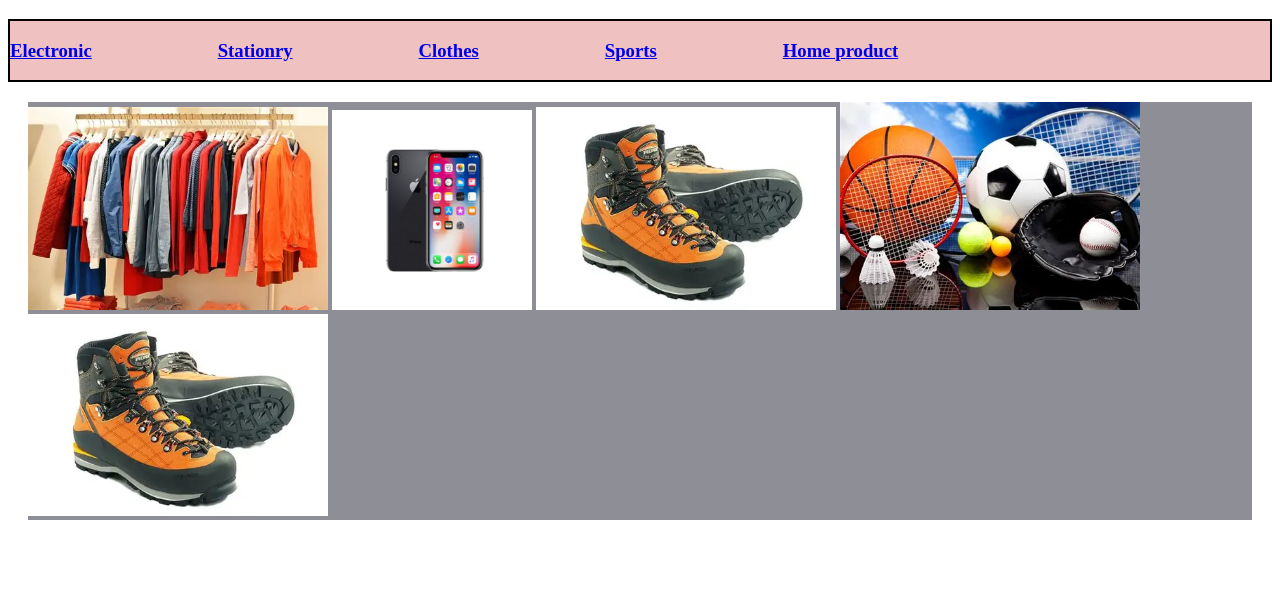
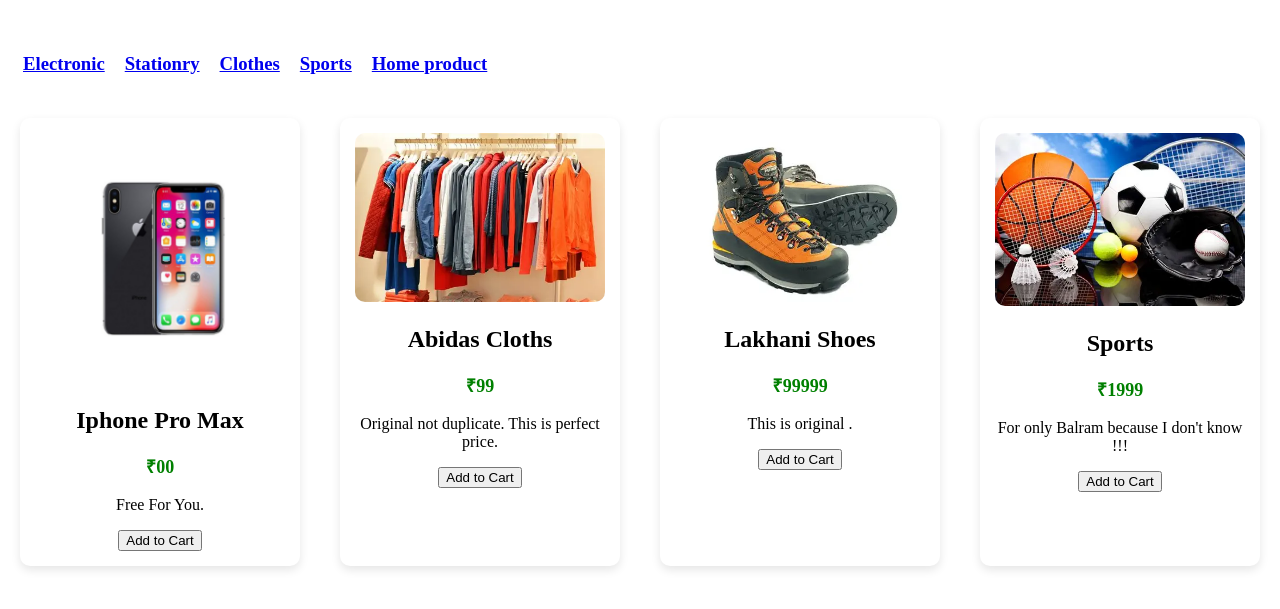
Before and after one commit to BalramKushwah21/E-Commerce, a website: page Frontend/HTML/product.html in a window 1280 px wide. Shown: the part 61-670 px from the top of the page. Drawn offline with Linux system fonts and the light colour scheme.

Commit message:
product card added

```diff
--- a/Frontend/CSS/product.css
+++ b/Frontend/CSS/product.css
@@ -1,12 +1,100 @@
-.product_header{
-    border: 2px solid black;
-    width: fill-content;
-    background-color: rgb(240, 193, 193);
-    gap: 10%;
-    position: relative;
-    display: flex;
+header {
+  display: flex;
+  justify-content: space-between;
+  align-items: center;
+  padding: 15px;
+  position: relative;
 }
+
+/* Menu style */
+nav {
+  display: flex;
+  gap: 20px;
+}
+
+/* 3-dot icon hidden on desktop */
+.menu-icon {
+  font-size: 25px;
+  cursor: pointer;
+  display: none;
+  margin-left: auto;
+}
+
+
+
 .product_images{
     background-color: rgb(142, 142, 150);
     margin: 20px;
+
 }
+
+.container {
+  display: flex;
+  gap: 20px;
+  justify-content: center;
+  flex-wrap: wrap;
+}
+
+.card {
+  width: 250px;
+  background: white;
+  padding: 15px;
+  margin: 10px ;
+  border-radius: 10px;
+  box-shadow: 0 4px 10px rgba(0,0,0,0.1);
+  text-align: center;
+  transition: 0.3s;
+}
+
+.card:hover {
+  transform: scale(1.05);
+}
+
+.card img {
+  width: 100%;
+  border-radius: 10px;
+}
+
+.price {
+  color: green;
+  font-size: 18px;
+  font-weight: bold;
+}
+
+/* .desc {
+  font-size: 14px;
+  color: gray;
+} */
+
+
+@media (orientation: portrait ) and (max-width: 600px) {
+
+
+  nav {
+    display: none;
+    position: absolute;
+    top: 60px;
+    right: 10px;
+    background: #f5bcbc;
+    padding: 10px;
+    border-radius: 5px;
+    flex-direction: column;
+
+    z-index: 999; /*✅ FIX: brings menu above cards*/
+    box-shadow: 0 4px 10px rgba(0,0,0,0.2);
+  }
+
+  nav a {
+    display: block;
+    padding: 10px;
+  }
+
+  .menu-icon {
+    display: block;
+  }
+}
+
+
+#menu.show {
+  display: flex;
+}
--- a/Frontend/HTML/product.html
+++ b/Frontend/HTML/product.html
@@ -10,20 +10,61 @@
 <body>
     <h1 style="font-weight:bolder;font-size: xx-large; color: rgb(55, 7, 99);">OUR PRODUCT</h1>
 
-    <div class="product_header" type="header">
+  <header>
+    <div class="menu-icon" onclick="toggleMenu()">
+    ☰
+  </div>
+
+
+    <nav  id="menu">
             <a href="product_electronic.html" ><h3>Electronic</h3></a>
             <a href="product_stationry.html"><h3>Stationry</h3></a>
             <a href="product_clothes.html"><h3>Clothes</h3></a>
             <a href="product_sports"><h3>Sports</h3></a>
             <a href="product_home.html"><h3>Home product</h3></a>
-    </div>
-    <div class="product_images" type="card-container">
-        <img style="width: 300px;" src="../Res/product_images/cloth1.webp" >
-        <!-- <figcaption>price is 100Rsc</figcaption> -->
-        <img style="width: 200px;" src="../Res/product_images/iphone.png">
-        <img style="width: 300px;" src="../Res/product_images/shoes.webp">
-        <img style="width: 300px;" src="../Res/product_images/sports1.webp">
-        <img style="width: 300px;" src="../Res/product_images/shoes.webp">
-    </div>
+    </nav>
+
+</header>
+
+<div class="container">
+
+
+    <div class="card">
+  <img src="../Res/product_images/iphone.png" alt="Product Image">
+  <h2>Iphone Pro Max</h2>
+  <p class="price">₹00</p>
+  <p class="desc">Free For You.</p>
+  <button>Add to Cart</button>
+</div>
+
+<div class="card">
+  <img src="../Res/product_images/cloth1.webp" alt="Product Image">
+  <h2>Abidas Cloths</h2>
+  <p class="price">₹99</p>
+  <p class="desc">Original not duplicate. This is perfect price.</p>
+  <button>Add to Cart</button>
+</div>
+
+<div class="card">
+  <img src="../Res/product_images/shoes.webp" alt="Product Image">
+  <h2>Lakhani Shoes</h2>
+  <p class="price">₹99999</p>
+  <p class="desc">This is original .</p>
+  <button>Add to Cart</button>
+</div>
+
+<div class="card">
+  <img src="../Res/product_images/sports1.webp" alt="Product Image">
+  <h2>Sports </h2>
+  <p class="price">₹1999</p>
+  <p class="desc">For only Balram because I don't know !!!</p>
+  <button>Add to Cart</button>
+</div>
+
+
+</div>
+
+
 </body>
+<script src="../JavaScript/product.js"></script>
 </html>
```
Also changed, not shown: Frontend/HTML/seller.html (+0 -5 lines).
